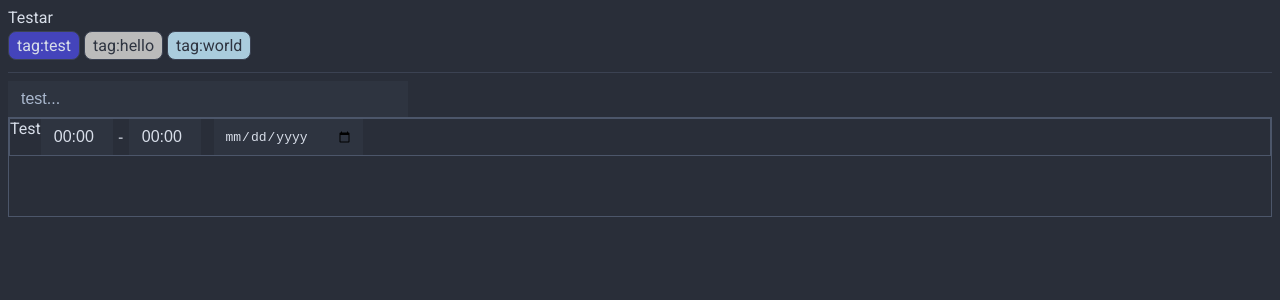
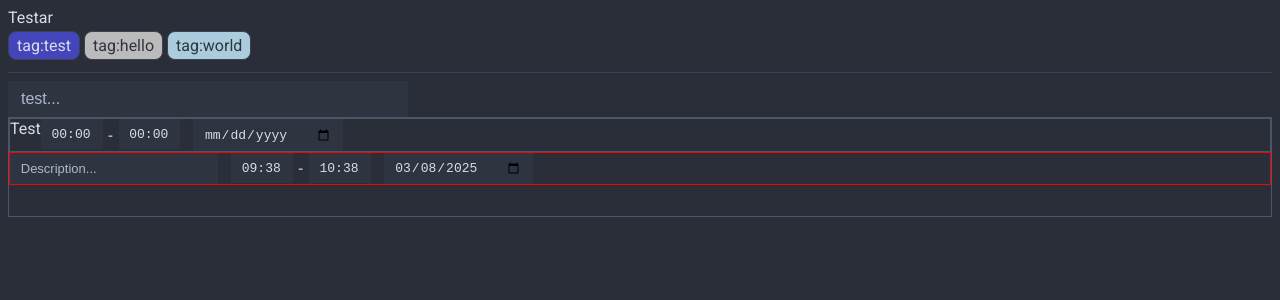
Before and after one commit to LarssonOliver/inundated, a Vue app in the folder frontend/: page / in a window 1280 px wide. Shown: the top 300 px of the page. Built offline with nearby package versions, Linux system fonts and the light colour scheme; the HTML template or start-up script is replaced by a standard one.

Commit message:
Timespan editing progress

```diff
--- a/frontend/components.d.ts
+++ b/frontend/components.d.ts
@@ -37,6 +37,8 @@ declare module 'vue' {
     TheWelcome: typeof import('./src/components/TheWelcome.vue')['default']
     TimeInput: typeof import('./src/components/inputs/TimeInput.vue')['default']
     TimesheetItem: typeof import('./src/components/timesheet/TimesheetItem.vue')['default']
+    TimeSpanEdit: typeof import('./src/components/inputs/TimeSpanEdit.vue')['default']
+    TimeSpanInput: typeof import('./src/components/inputs/TimeSpanInput.vue')['default']
     WelcomeItem: typeof import('./src/components/WelcomeItem.vue')['default']
   }
   export interface ComponentCustomProperties {
--- a/frontend/src/components/inputs/TimeInput.vue
+++ b/frontend/src/components/inputs/TimeInput.vue
@@ -2,24 +2,33 @@
   <div>
     <input
       type="text"
-      v-model="model"
+      v-model="currentValue"
       placeholder="00:00"
       @keydown.enter="valueEntered"
       @focusout="valueEntered"
       onfocus="this.select()"
       onmouseup="return false;"
+      ref="input"
     />
+    <sup v-if="showNextDay">+1</sup>
   </div>
 </template>
 
 <script setup lang="ts">
-import { ref, defineModel } from "vue";
+import { ref } from "vue";
+
+defineProps<{
+  showNextDay?: boolean;
+}>();
 
 const model = defineModel<string>({ default: "00:00" });
+const currentValue = ref<string>(model.value);
 const lastValidValue = ref<string>(model.value);
 
+const input = ref<HTMLInputElement | null>(null);
+
 function valueEntered() {
-  const value = model.value;
+  const value = currentValue.value;
 
   let hours = 0;
   let minutes = 0;
@@ -32,22 +41,33 @@ function valueEntered() {
     hours = +value.slice(0, -2);
     minutes = +value.slice(-2);
   } else {
-    model.value = lastValidValue.value;
+    currentValue.value = lastValidValue.value;
+    model.value = currentValue.value;
     return;
   }
 
   if (hours < 0 || hours > 23 || minutes < 0 || minutes > 59) {
-    model.value = lastValidValue.value;
+    currentValue.value = lastValidValue.value;
+    model.value = currentValue.value;
     return;
   }
 
   lastValidValue.value = `${("00" + hours).slice(-2)}:${("00" + minutes).slice(-2)}`;
-  model.value = lastValidValue.value;
+  currentValue.value = lastValidValue.value;
+  model.value = currentValue.value;
 }
 </script>
 
 <style scoped>
 input {
-  max-width: 4.5em;
+  max-width: 4.75em;
+  font-family: monospace;
+}
+
+sup {
+  font-size: 8px;
+  position: absolute;
+  margin-left: -1.5em;
+  margin-top: 0.5em;
 }
 </style>
--- /dev/null
+++ b/frontend/src/components/inputs/TimeSpanEdit.vue
@@ -0,0 +1,88 @@
+<template>
+  <div class="timespaninput-container">
+    <input type="text" placeholder="Description..." v-model="model.name" />
+    <TimeInput v-model="startTimeString" />
+    <span class="centered-text">-</span>
+    <TimeInput v-model="endTimeString" :show-next-day="isEndNextDay" />
+    <input type="date" v-model="startDateString" />
+  </div>
+</template>
+
+<script setup lang="ts">
+import type { TimeSpan } from "@/model/timespan";
+import { ref, watch } from "vue";
+import TimeInput from "@/components/inputs/TimeInput.vue";
+import { getDateString, getTimeString, newTimespanWithDefaults } from "@/helpers/timespan";
+
+const model = defineModel<TimeSpan>({
+  default: newTimespanWithDefaults(),
+});
+
+const startTimeString = ref(getTimeString(model.value.startTime));
+const endTimeString = ref(getTimeString(model.value.endTime));
+const startDateString = ref(getDateString(model.value.startTime));
+
+const isEndNextDay = ref(false);
+
+watch(startTimeString, (value) => {
+  const [h, m] = value.split(":").map((s) => +s);
+  model.value.startTime.setHours(h, m);
+  checkIfEndIsNextDay();
+});
+
+watch(endTimeString, (value) => {
+  const [h, m] = value.split(":").map((s) => +s);
+  model.value.endTime.setHours(h, m);
+  checkIfEndIsNextDay();
+});
+
+watch(startDateString, (value) => {
+  const [y, m, d] = value.split("-").map((s) => +s);
+  if (isNaN(y) || isNaN(m) || isNaN(d)) return;
+  model.value.startTime.setFullYear(y, m - 1, d);
+  checkIfEndIsNextDay();
+});
+
+function checkIfEndIsNextDay() {
+  const start = model.value.startTime;
+  const end = model.value.endTime;
+
+  end.setFullYear(start.getFullYear(), start.getMonth(), start.getDate());
+
+  isEndNextDay.value = end <= start;
+
+  if (isEndNextDay.value) {
+    end.setDate(end.getDate() + 1);
+  }
+
+  model.value.endTime = end;
+  console.log(model.value.startTime, model.value.endTime);
+}
+</script>
+
+<style scoped>
+.timespaninput-container {
+  display: flex;
+  border: 1px solid red;
+}
+
+.centered-text {
+  display: flex;
+  align-items: center;
+  justify-content: center;
+  width: 1em;
+}
+
+input[type="date"] {
+  width: 11.5em;
+  margin-left: 1em;
+  padding: 0.5em 0.75em;
+  height: 2.385em;
+}
+
+input[type="text"] {
+  width: 16em;
+  margin-right: 1em;
+  font-size: 13px;
+}
+</style>
--- a/frontend/src/components/timesheet/TimesheetItem.vue
+++ b/frontend/src/components/timesheet/TimesheetItem.vue
@@ -8,10 +8,12 @@
     <TimeInput />
     <input type="date" />
   </div>
+  <TimeSpanEdit />
 </template>
 
 <script setup lang="ts">
 import TimeInput from "@/components/inputs/TimeInput.vue";
+import TimeSpanEdit from "@/components/inputs/TimeSpanEdit.vue";
 </script>
 
 <style scoped>
--- /dev/null
+++ b/frontend/src/helpers/timespan.ts
@@ -0,0 +1,28 @@
+import type { TimeSpan } from "@/model/model";
+
+export function newTimespanWithDefaults(): TimeSpan {
+  const endTime = new Date();
+  endTime.setSeconds(0, 0);
+  const startTime = new Date(endTime);
+  startTime.setHours(endTime.getHours() - 1);
+
+  return {
+    id: 0,
+    name: "",
+    startTime: startTime,
+    endTime: endTime,
+    timeZone: Intl.DateTimeFormat().resolvedOptions().timeZone,
+    userId: 0, // TODO
+    tagIds: [],
+  };
+}
+
+export function getTimeString(date: Date): string {
+  const hours = date.getHours().toString().padStart(2, "0");
+  const minutes = date.getMinutes().toString().padStart(2, "0");
+  return `${hours}:${minutes}`;
+}
+
+export function getDateString(date: Date): string {
+  return date.toISOString().split("T")[0];
+}
--- a/frontend/src/model/timespan.ts
+++ b/frontend/src/model/timespan.ts
@@ -1,8 +1,8 @@
 export interface TimeSpan {
   id: number;
   name: string;
-  startUTC: Date;
-  endUTC: Date;
+  startTime: Date;
+  endTime: Date;
   timeZone: string;
   userId: number;
   tagIds: number[];
```
